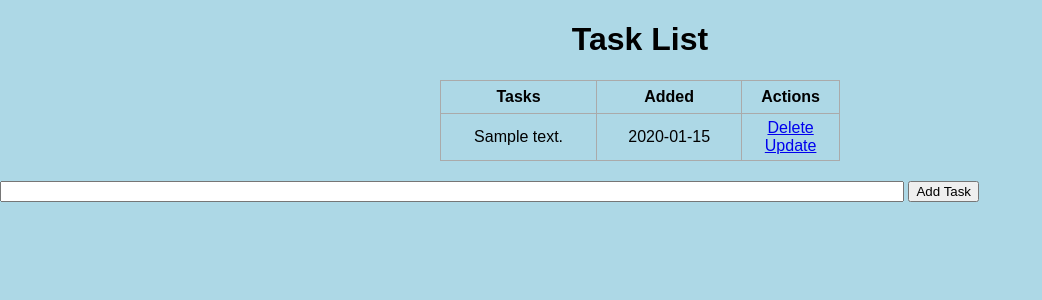
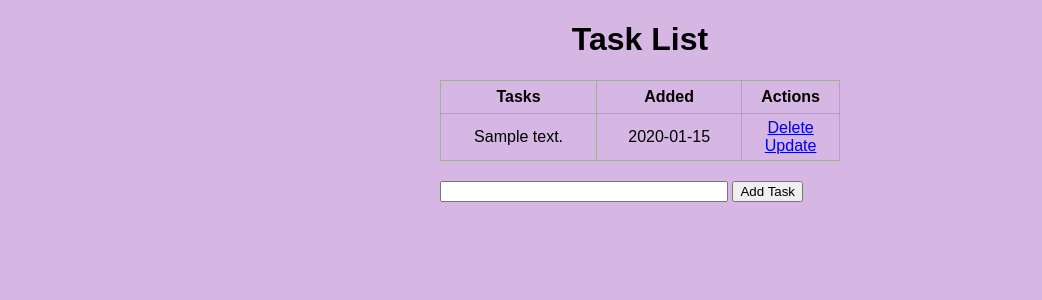
Before and after one commit to gambina/flask-todo-list, a Flask app: page / in a window 1280 px wide. Shown: the top 300 px of the page, without its empty margins (0-1042 px from the left). Run offline with Flask 2, Linux system fonts and the light colour scheme; tables that the repository leaves empty hold one stand-in row (values such as "Sample post").

Commit message:
html changed

```diff
--- a/static/css/main.css
+++ b/static/css/main.css
@@ -1,7 +1,7 @@
 body, html {
   margin: 0;
-  font-family: sans-serif;
-  background-color: lightblue;
+  font-family: Arial, Helvetica, sans-serif;
+  background-color: hsl(283, 43%, 80%);
 }
 
 .content {
--- a/templates/index.html
+++ b/templates/index.html
@@ -9,7 +9,7 @@
 <div class="content">
 
   <h1 style="text-align: center;">Task List</h1>
-  {%if tasks|length < 1 %} <h5>Task list is empty</h5>
+  {%if tasks|length < 1 %} <h5 style="text-align:center">Task list is empty</h5>
     {% else %}
     <table>
 
@@ -33,11 +33,12 @@
 
     </table>
     {% endif %}
-</div>
-<div class="form">
-  <form action="/" method="POST">
-    <input type="text" , name="content" , id="content">
-    <input type="submit" value="Add Task">
-  </form>
+
+    <div class="form">
+      <form action="/" method="POST">
+        <input type="text" , name="content" , id="content">
+        <input type="submit" value="Add Task">
+      </form>
+    </div>
 </div>
 {% endblock%}
--- a/templates/update.html
+++ b/templates/update.html
@@ -16,4 +16,5 @@
       <input type="submit" value="Update">
     </form>
   </div>
-  {% endblock%}
+</div>
+{% endblock%}
```
Also changed, not shown: test.db.
